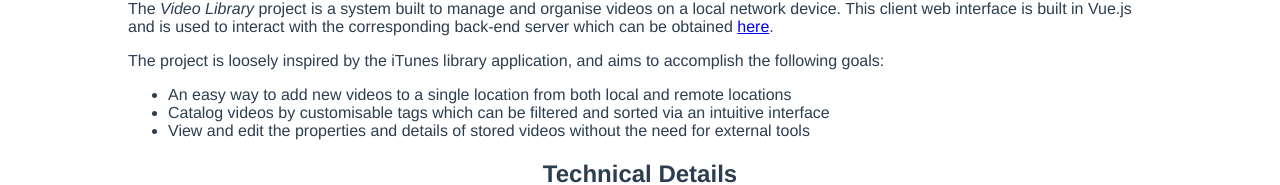
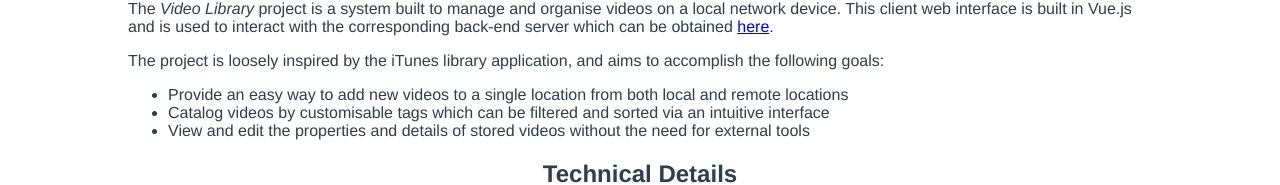
Before and after one commit to AnachronisticTech/Video-Library-Client-Vue.js, a Vue app: page /about in a window 1280 px wide. Shown: the part 158-343 px from the top of the page. Built offline with nearby package versions, Linux system fonts and the light colour scheme.

Commit message:
Update About.vue

```diff
--- a/src/views/About.vue
+++ b/src/views/About.vue
@@ -5,7 +5,7 @@
             <p>The <i>Video Library</i> project is a system built to manage and organise videos on a local network device. This client web interface is built in Vue.js and is used to interact with the corresponding back-end server which can be obtained <a href="https://github.com/AnachronisticTech/Video-Library-Server-Node.js">here</a>.</p>
             <p>The project is loosely inspired by the iTunes library application, and aims to accomplish the following goals: </p>
             <ul>
-                <li>An easy way to add new videos to a single location from both local and remote locations</li>
+                <li>Provide an easy way to add new videos to a single location from both local and remote locations</li>
                 <li>Catalog videos by customisable tags which can be filtered and sorted via an intuitive interface</li>
                 <li>View and edit the properties and details of stored videos without the need for external tools</li>
             </ul>
```
